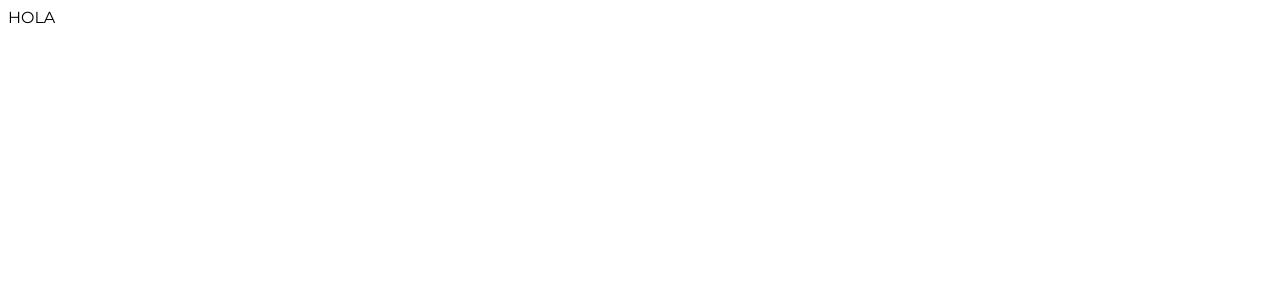
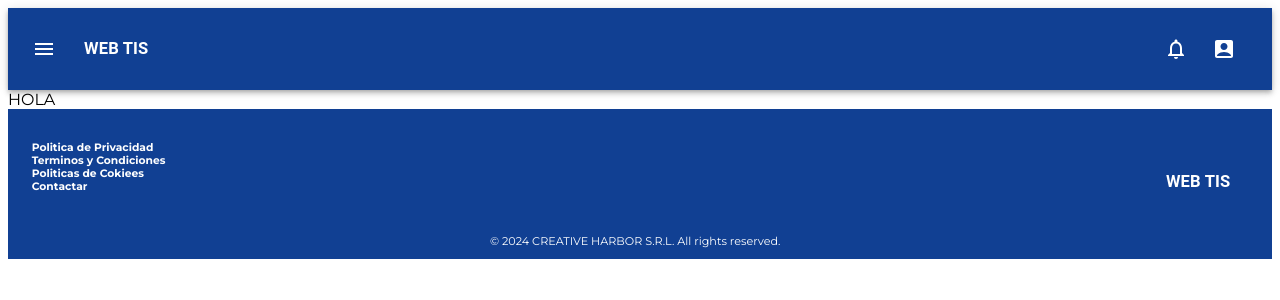
Before and after one commit to RichardAgr/Evaluacion-de-Proyectos, a React (Vite) app in the folder Frontend/: page / in a window 1280 px wide. Shown: the top 300 px of the page. Built offline with nearby package versions, Linux system fonts and the light colour scheme.

Commit message:
footer y header

```diff
--- a/Frontend/package.json
+++ b/Frontend/package.json
@@ -12,6 +12,7 @@
   "dependencies": {
     "@emotion/react": "^11.13.3",
     "@emotion/styled": "^11.13.0",
+    "@mui/icons-material": "^6.1.0",
     "@mui/material": "^6.1.0",
     "react": "^18.3.1",
     "react-dom": "^18.3.1",
--- /dev/null
+++ b/Frontend/src/components/Footer/footer.jsx
@@ -0,0 +1,61 @@
+import styled from '@emotion/styled'
+import Typography from '@mui/material/Typography';
+import Box from '@mui/material/Box';
+
+function footer() {
+  return (
+    <FooterContainer >
+        <Box>
+            <footer className='footer'>
+                <div className='footer_links'>
+                    <h6 className='links'>Politica de Privacidad</h6>
+                    <h6 className='links'>Terminos y Condiciones</h6>
+                    <h6 className='links'>Politicas de Cokiees</h6>
+                    <h6 className='links'>Contactar</h6>
+                </div>
+                <div className='footer_name'>
+                    <Typography variant="h6" component="div" sx={{ flexGrow: 1 }}>
+                        <h5>WEB TIS</h5>
+                    </Typography>
+                </div>
+            </footer>
+            <p>© 2024 CREATIVE HARBOR S.R.L. All rights reserved.</p>
+        </Box>
+    </FooterContainer>
+  );
+}
+
+export default footer;
+
+
+let FooterContainer = styled.footer`
+    display: flex;
+    color: white;
+    background-color: #114093;
+    .footer{
+        display: flex;
+        justify-content: space-between;
+        margin-top: 2rem;
+        margin-left: calc(0.6vw + 1rem);
+        margin-right: 2rem;
+        margin-bottom: 0;
+    }
+    .footer_links{
+        margin: 0;
+        padding: 0;
+    }
+    .footer_name{
+        display: flex;
+        justify-content: center;
+        align-items: center;
+    }
+    .links{
+        margin: 0;
+    }
+    p{
+        width: 98vw;
+        text-align: center;
+        font-size: calc(0.5vw + 0.3rem);
+        display: block;
+    }
+`
--- /dev/null
+++ b/Frontend/src/components/Header/header.jsx
@@ -0,0 +1,96 @@
+import * as React from 'react';
+import { styled } from '@mui/system';  // Usa el styled de MUI
+import AppBar from '@mui/material/AppBar';
+import Box from '@mui/material/Box';
+import Toolbar from '@mui/material/Toolbar';
+import Typography from '@mui/material/Typography';
+import IconButton from '@mui/material/IconButton';
+import MenuIcon from '@mui/icons-material/Menu';
+import AccountBoxIcon from '@mui/icons-material/AccountBox';
+import NotificationsNoneIcon from '@mui/icons-material/NotificationsNone';
+import MenuItem from '@mui/material/MenuItem';
+import Menu from '@mui/material/Menu';
+
+
+function Header() {
+  const [auth] = React.useState(true);
+  const [anchorEl, setAnchorEl] = React.useState(null);
+  const [grupo] = React.useState(true);
+
+  const handleMenu = (event) => {
+    setAnchorEl(event.currentTarget);
+  };
+
+  const handleClose = () => {
+    setAnchorEl(null);
+  };
+
+  return (
+    <Box sx={{ flexGrow: 1 }}>
+      {/* Utiliza CustomAppBar en lugar de AppBar */}
+      <CustomAppBar position="static">
+        <Toolbar>
+          {grupo ? (
+            <IconButton
+              size="large"
+              edge="start"
+              color="inherit"
+              aria-label="menu"
+              sx={{ mr: 2 }}
+            >
+              <MenuIcon />
+            </IconButton>
+          ) : null}
+          <Typography variant="h6" component="div" sx={{ flexGrow: 1 }}>
+            <h5>WEB TIS</h5>
+          </Typography>
+          {auth ? (
+            <div>
+              <IconButton
+                size="large"
+                aria-label="notifications"
+                color="inherit"
+              >
+                <NotificationsNoneIcon />
+              </IconButton>
+              <IconButton
+                size="large"
+                aria-label="account of current user"
+                aria-controls="menu-appbar"
+                aria-haspopup="true"
+                onClick={handleMenu}
+                color="inherit"
+              >
+                <AccountBoxIcon />
+              </IconButton>
+              <Menu
+                id="menu-appbar"
+                anchorEl={anchorEl}
+                anchorOrigin={{
+                  vertical: 'top',
+                  horizontal: 'right',
+                }}
+                keepMounted
+                transformOrigin={{
+                  vertical: 'top',
+                  horizontal: 'right',
+                }}
+                open={Boolean(anchorEl)}
+                onClose={handleClose}
+              >
+                <MenuItem onClick={handleClose}>Profile</MenuItem>
+                <MenuItem onClick={handleClose}>Cerrar Sesión</MenuItem>
+              </Menu>
+            </div>
+          ) : null}
+        </Toolbar>
+      </CustomAppBar>
+    </Box>
+  );
+}
+
+export default Header;
+
+const CustomAppBar = styled(AppBar)(() => ({
+  backgroundColor: '#114093',  // Cambia el color aquí
+}));
--- a/Frontend/src/components/nav/nav.jsx
+++ b/Frontend/src/components/nav/nav.jsx
@@ -10,7 +10,7 @@ import HomeGrupoEstudiante from '../../pages/Estudiante/homeGrupoEstudiante/home
 function nav() {
   return (
     <Routes>
-        <Route path='' element={<Home/>}/>
+        <Route path='/' element={<Home/>}/>
 
         <Route path='/homeDocente' element={<HomeDocente/>}/>
         <Route path='/homeDocente/homeGrupoDocente' element={<HomeGrupoDocente/>}/>
--- a/Frontend/src/pages/Docente/homeDocente/homeDocente.jsx
+++ b/Frontend/src/pages/Docente/homeDocente/homeDocente.jsx
@@ -1,8 +1,11 @@
+import { Fragment } from 'react';
 
 function homeDocente() {
   return (
-    <div>homeDocente</div>
-  )
+    <Fragment>
+
+    </Fragment>
+  );
 }
 
-export default homeDocente
+export default homeDocente;
--- a/Frontend/src/pages/Docente/homeGrupoDocente/homeGrupoDocente.jsx
+++ b/Frontend/src/pages/Docente/homeGrupoDocente/homeGrupoDocente.jsx
@@ -1,8 +1,11 @@
+import { Fragment } from 'react';
 
 function homeGrupoDocente() {
   return (
-    <div>homeGrupoDocente</div>
-  )
+    <Fragment>
+
+    </Fragment>
+  );
 }
 
-export default homeGrupoDocente
+export default homeGrupoDocente;
--- a/Frontend/src/pages/Estudiante/homeEstudiante/homeEstudiante.jsx
+++ b/Frontend/src/pages/Estudiante/homeEstudiante/homeEstudiante.jsx
@@ -1,8 +1,11 @@
+import { Fragment } from 'react';
 
 function homeEstudiante() {
   return (
-    <div>homeEstudiante</div>
-  )
+    <Fragment>
+
+    </Fragment>
+  );
 }
 
-export default homeEstudiante
+export default homeEstudiante;
--- a/Frontend/src/pages/Estudiante/homeGrupoEstudiante/homeGrupoEstudiante.jsx
+++ b/Frontend/src/pages/Estudiante/homeGrupoEstudiante/homeGrupoEstudiante.jsx
@@ -1,8 +1,11 @@
+import { Fragment } from 'react';
 
 function homeGrupoEstudiante() {
   return (
-    <div>homeGrupoEstudiante</div>
-  )
+    <Fragment>
+
+    </Fragment>
+  );
 }
 
-export default homeGrupoEstudiante
+export default homeGrupoEstudiante;
--- a/Frontend/src/pages/Home/home.jsx
+++ b/Frontend/src/pages/Home/home.jsx
@@ -1,10 +1,14 @@
-
+import { Fragment } from 'react';
+import Footer from '../../components/Footer/footer.jsx'
+import Header from '../../components/Header/header.jsx'
 function home() {
   return (
-    <div>
-      HOLA
-    </div>
-  )
+    <Fragment>
+      <Header></Header>
+        HOLA
+      <Footer></Footer>
+    </Fragment>
+  );
 }
 
-export default home
+export default home;
```
Also changed, not shown: Frontend/src/pages/Estudiante/editarPlanificacion/editarPlanificacion.jsx (+6 -3 lines), Frontend/src/pages/Estudiante/planificacion/planificacion.jsx (+6 -3 lines), 1 other file (tests, documents, lock files or other folders).
